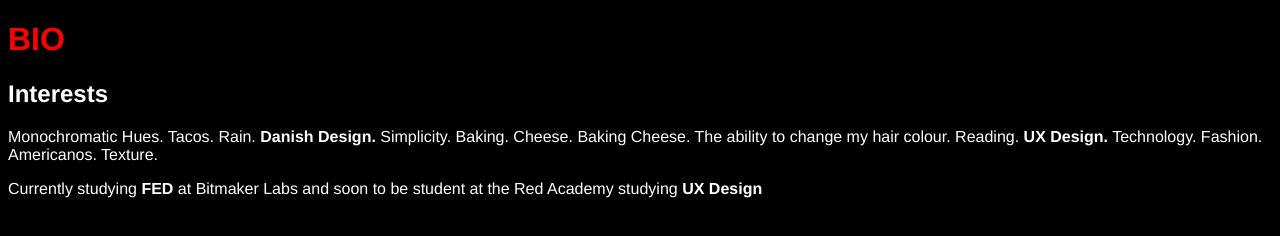
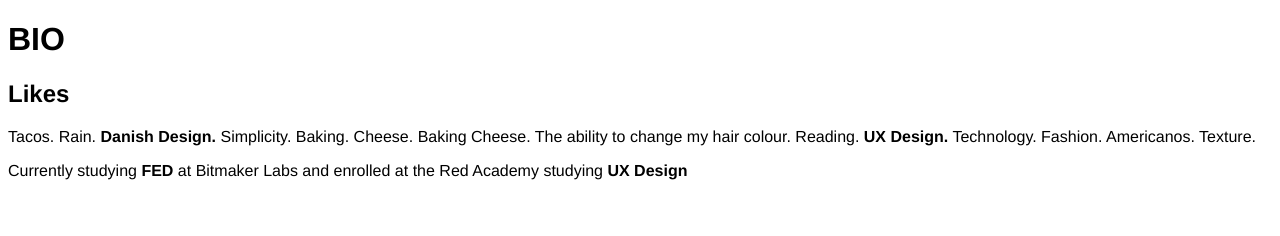
Before and after one commit to sarahd04/sarah-sample-website, a plain HTML site: page bio.html in a window 1280 px wide. Drawn offline with Linux system fonts and the light colour scheme.

Commit message:
changed back ground colour and edited actual text.

```diff
--- a/bio.html
+++ b/bio.html
@@ -7,10 +7,10 @@
 <body>
 <h1>BIO</h1>
 
-<h2>Interests</h2>
+<h2>Likes</h2>
 
-<p>Monochromatic Hues. Tacos. Rain. <strong>Danish Design.</strong> Simplicity. Baking. Cheese. Baking Cheese. The ability to change my hair colour. Reading. <strong>UX Design.</strong> Technology. Fashion. Americanos. Texture. </p>
+<p>Tacos. Rain. <strong>Danish Design.</strong> Simplicity. Baking. Cheese. Baking Cheese. The ability to change my hair colour. Reading. <strong>UX Design.</strong> Technology. Fashion. Americanos. Texture. </p>
 
-<p> Currently studying <strong>FED </strong> at Bitmaker Labs and soon to be student at the Red Academy studying <strong>UX Design</strong> </p>
+<p> Currently studying <strong>FED </strong> at Bitmaker Labs and enrolled at the Red Academy studying <strong>UX Design</strong> </p>
 </body>
 </html>
--- a/css/style.css
+++ b/css/style.css
@@ -1,7 +1,7 @@
 body {
-	background-color: black;
+	background-color: white;
 	font-family: Helvetica, Verdana, sans-serif;}
-	h1 {color: red}
-	h2 {color: white}
+	h1 {color: black}
+	h2 {color: black}
 	p {
-		color: white}
+		color: black}
```
